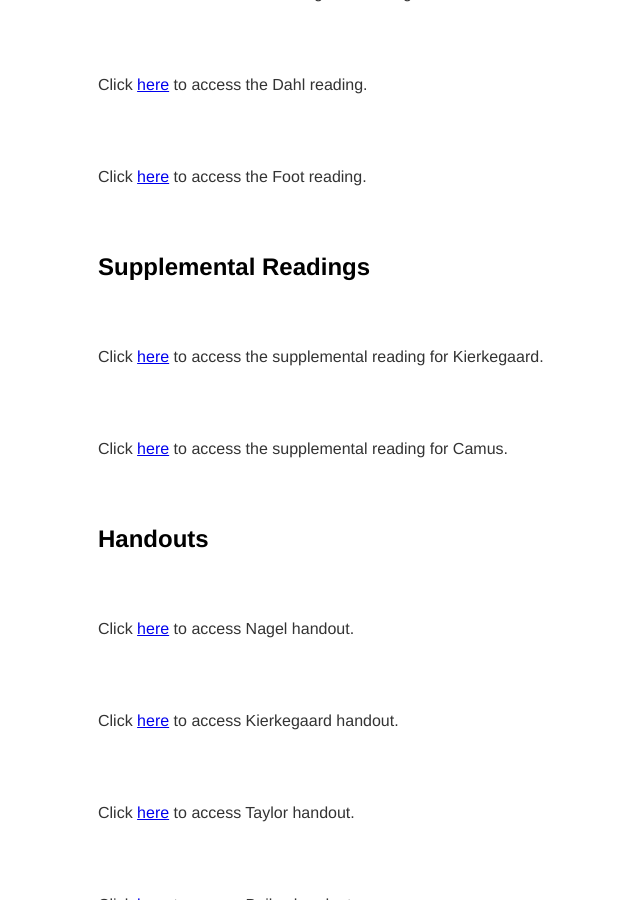
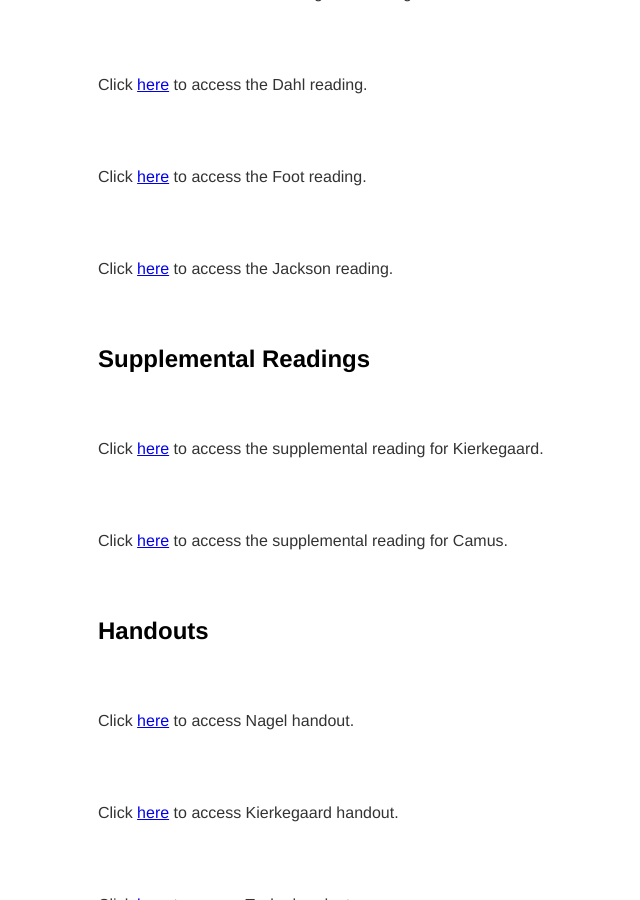
Before and after one commit to kevinjpatton/kevinjpatton.github.io, a Jekyll site: the page built from teaching/phil_1010/index.html, in a window 1280 px wide and 900 px high, scrolled down 1510 px. Shown: the whole window, without its empty margins (94-734 px from the left). Built offline with Jekyll 4.4.1, drawn with Linux system fonts in a browser that asks for light colours; Markdown is read by kramdown in place of the engine named in the settings.

Commit message:
Update index.html

```diff
--- a/teaching/phil_1010/index.html
+++ b/teaching/phil_1010/index.html
@@ -16,10 +16,11 @@ title: Teaching - Phil 1010
 <p>Click <a href="/teaching/phil_1010/Richard Taylor - The Meaning of Life.pdf" target="_blank">here</a> to access the Taylor reading.</p>
 <p>Click <a href="/teaching/phil_1010/Susan Wolf - The Meanings of Lives.pdf" target="_blank">here</a> to access the Wolf reading.</p>
 <p>Click <a href="/teaching/phil_1010/Richard Bailey - Meaning and Frankls Existential Psychiatry.pdf" target="_blank">here</a> to access the Bailey reading.</p>
-<p>Click <a href="William Lane Craig - Reasonable Faith.pdf" target="_blank">here</a> to access the William Lane Craig reading (we are reading only Part 2).</p>
-<p>Click <a href="John Cottingham - The Meaning of Life and Transcendence.pdf" target="_blank">here</a> to access the Cottingham reading.</p>
-<p>Click <a href="Norman Dahl - Morality and the Meaning of Life Some First Thoughts.pdf" target="_blank">here</a> to access the Dahl reading.</p>
-<p>Click <a href="Philippa Foot - Free WIll Involving Determinism.pdf" target="_blank">here</a> to access the Foot reading.</p>
+<p>Click <a href="/teaching/phil_1010/William Lane Craig - Reasonable Faith.pdf" target="_blank">here</a> to access the William Lane Craig reading (we are reading only Part 2).</p>
+<p>Click <a href="/teaching/phil_1010/John Cottingham - The Meaning of Life and Transcendence.pdf" target="_blank">here</a> to access the Cottingham reading.</p>
+<p>Click <a href="/teaching/phil_1010/Norman Dahl - Morality and the Meaning of Life Some First Thoughts.pdf" target="_blank">here</a> to access the Dahl reading.</p>
+<p>Click <a href="/teaching/phil_1010/Philippa Foot - Free WIll Involving Determinism.pdf" target="_blank">here</a> to access the Foot reading.</p>
+<p>Click <a href="/teaching/phil_1010/Frank Jackson - Epiphenomenal Qualia.pdf" target="_blank">here</a> to access the Jackson reading.</p>
 
 <h2>Supplemental Readings</h2>
 <p>Click <a href="https://iep.utm.edu/mean-ear/#SH2b" target="_blank">here</a> to access the supplemental reading for Kierkegaard.</p>
```
